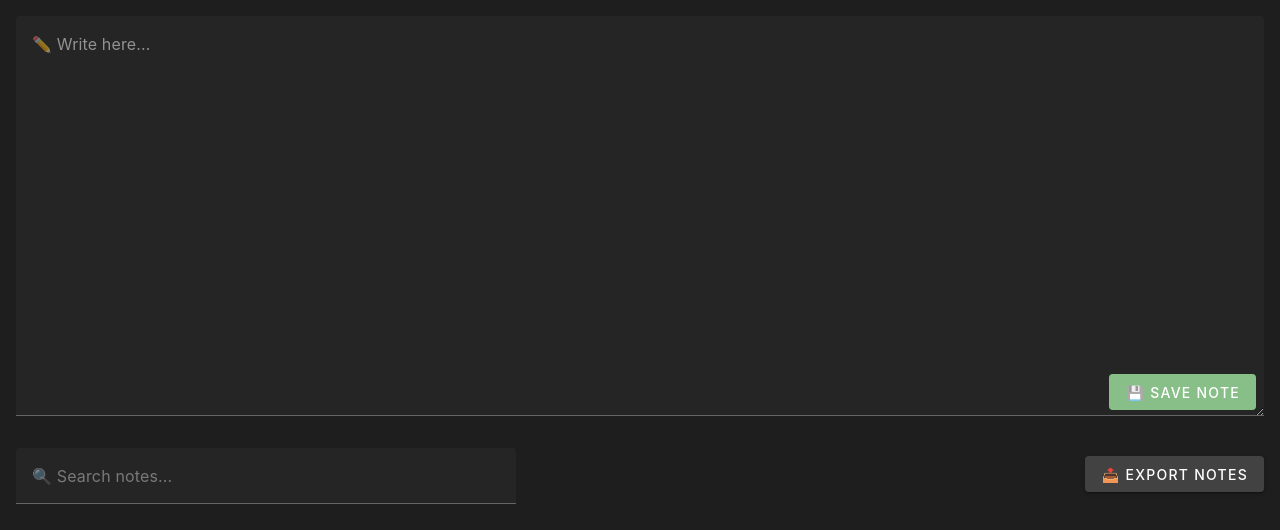
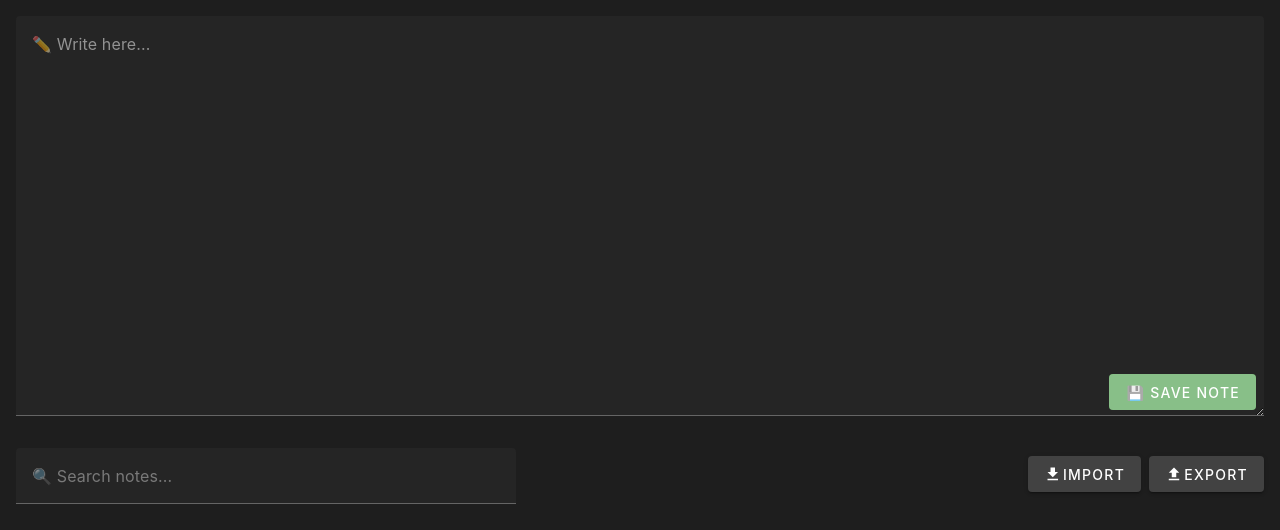
Before and after one commit to LucasJappert/online-notes, a Vue app: page / in a window 1280 px wide. Shown: the top 530 px of the page. Built offline with nearby package versions, Linux system fonts and the light colour scheme.

Commit message:
add mdi-icons + add functionality to import exported notes

```diff
--- a/package.json
+++ b/package.json
@@ -16,6 +16,7 @@
         "vuetify": "^3.7.0"
     },
     "devDependencies": {
+        "@mdi/font": "^7.4.47",
         "@types/canvas-confetti": "^1.6.4",
         "@types/node": "^22.3.0",
         "@types/vue-router": "^2.0.0",
--- a/src/plugins/vuetify.ts
+++ b/src/plugins/vuetify.ts
@@ -2,6 +2,7 @@
 import { createVuetify } from 'vuetify';
 import * as directives from 'vuetify/directives';
 import * as components from 'vuetify/components';
+import '@mdi/font/css/materialdesignicons.css'; // Importa las fuentes de MDI
 
 const theme = {
     themes: {
@@ -37,4 +38,7 @@ export default createVuetify({
         defaultTheme: 'dark', // Establecer el tema predeterminado
         themes: theme.themes,
     },
+    icons: {
+        defaultSet: 'mdi', // Asegúrate de que "mdi" esté configurado como el set predeterminado
+    },
 });
--- a/src/views/MyNotepad.vue
+++ b/src/views/MyNotepad.vue
@@ -16,7 +16,11 @@
 
             <v-col cols="12" class="justify-space-between d-flex mt-2">
                 <v-text-field class="search-box" v-model="searchQuery" placeholder="🔍 Search notes..." />
-                <v-btn @click="exportNotes" outlined color="secondary" class="my-2 export-button">📤 Export Notes</v-btn>
+                <div>
+                    <!-- Creamos un boton para importar -->
+                    <v-btn @click="importNotes" outlined color="secondary" class="my-2 import-button"> <v-icon>mdi-download</v-icon>Import </v-btn>
+                    <v-btn @click="exportNotes" outlined color="secondary" class="my-2 export-button ml-2"><v-icon>mdi-upload</v-icon> Export</v-btn>
+                </div>
             </v-col>
 
             <v-col cols="12" class="">
@@ -108,6 +112,39 @@ export default {
             document.body.appendChild(downloadAnchorNode); // required for firefox
             downloadAnchorNode.click();
             downloadAnchorNode.remove();
+        },
+        importNotes() {
+            const input = document.createElement("input");
+            input.type = "file";
+            input.accept = ".json";
+            input.onchange = (event) => {
+                const file = event.target.files[0];
+                if (file) {
+                    const reader = new FileReader();
+                    reader.onload = () => {
+                        const data = JSON.parse(reader.result);
+                        let importedNotes = 0;
+                        for (const note of data) {
+                            //Verificamos si la nota ya existe, comparando el contenido
+                            const existingNote = this.savedNotes.find((n) => n.content === note.content);
+                            if (existingNote) continue;
+
+                            const maxNoteId = Math.max(...this.savedNotes.map((n) => n.id));
+                            note.id = maxNoteId + 1;
+                            note.title = `Nota ${note.id}`;
+                            this.savedNotes.push(note);
+                            importedNotes++;
+                        }
+                        this.savedNotes.sort((a, b) => b.date.localeCompare(a.date));
+                        // Hacemos un alert con la cantidad de notas importadas usando algun emoticon
+                        if (importedNotes > 0) alert(`🎉 ${importedNotes} notes imported!`);
+                        else alert("⚠️ All notes already exist in your notepad.");
+                        this.saveToLocalStorage();
+                    };
+                    reader.readAsText(file);
+                }
+            };
+            input.click();
         },
         saveNote() {
             if (this.currentNote) {
```
Also changed, not shown: 1 other file (tests, documents, lock files or other folders).
